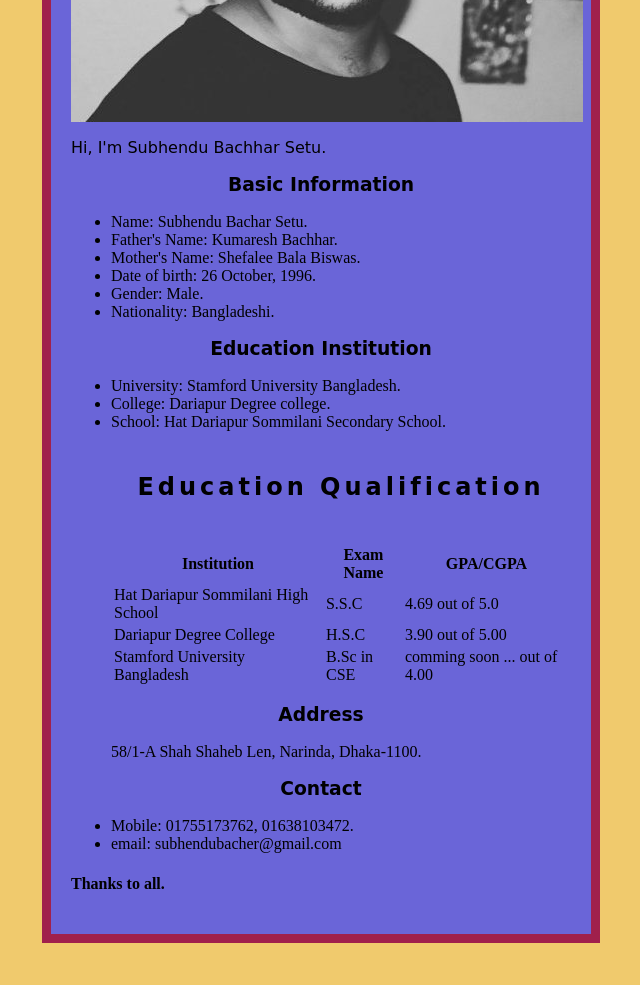
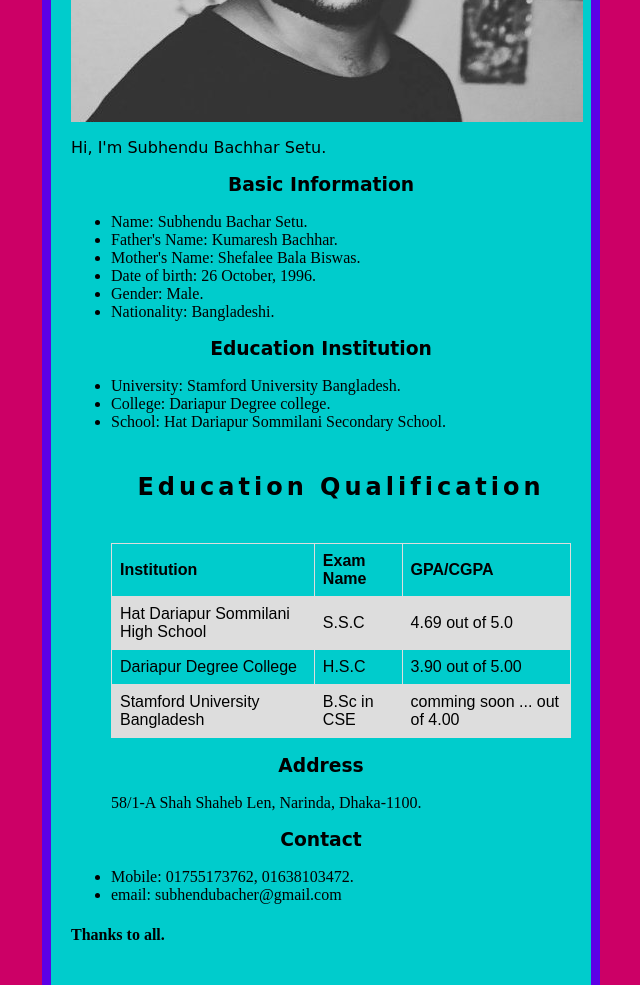
Before and after one commit to subhendu2/subhendu2.github.io, a plain HTML site: page profileSetu/index.html in a window 1280 px wide. Shown: the part 480-1465 px from the top of the page, without its empty margins (319-959 px from the left). Before the commit the page ends 1423 px from the top, so only its background shows below. Drawn offline with Linux system fonts and the light colour scheme.

Commit message:
Update style.css

```diff
--- a/profileSetu/styles/style.css
+++ b/profileSetu/styles/style.css
@@ -7,7 +7,7 @@
 
 h1{
     text-shadow: 3px 3px 3px blue;
-    font-family: 'Supermercado One', cursive;
+    font-family: 'Bubblegum Sans', cursive;
     font-size:80;
     text-align: center;
 }
@@ -17,17 +17,17 @@ h2{
     letter-spacing: 4px;
     font-size: auto;
     text-align: center;
-    font-family: 'Supermercado One', cursive;
+    font-family: 'Salsa', cursive;
 }
 
 h3{
     line-height: 1;
     text-align: center;
-    font-family: 'Supermercado One', cursive;
+    font-family: 'Salsa', cursive;
 }
 
 p{
-    font-family: 'Supermercado One', cursive;
+    font-family: 'Salsa', cursive;
 }
 
 img {
@@ -35,15 +35,31 @@ img {
     margin:  auto;
 }
 
+
 body {
     width: 500px;
     margin: 0 auto;
-    background-color: #6A65D8;
+    background-color: #00cccc;
     padding: 0 20px 20px 20px;
-    border: 9px solid #A0204C;
+    border: 9px solid #5c00e6;
+}
+table {
+    font-family: arial, sans-serif;
+    border-collapse: collapse;
+    width: 100%;
+}
+
+td, th {
+    border: 1px solid #dddddd;
+    text-align: left;
+    padding: 8px;
+}
+
+tr:nth-child(even) {
+    background-color: #dddddd;
 }
 html{
     width: 800px;
     margin: 0 auto;
-    background-color: #F0CA6D;
+    background-color: #cc0066;
 }
```
